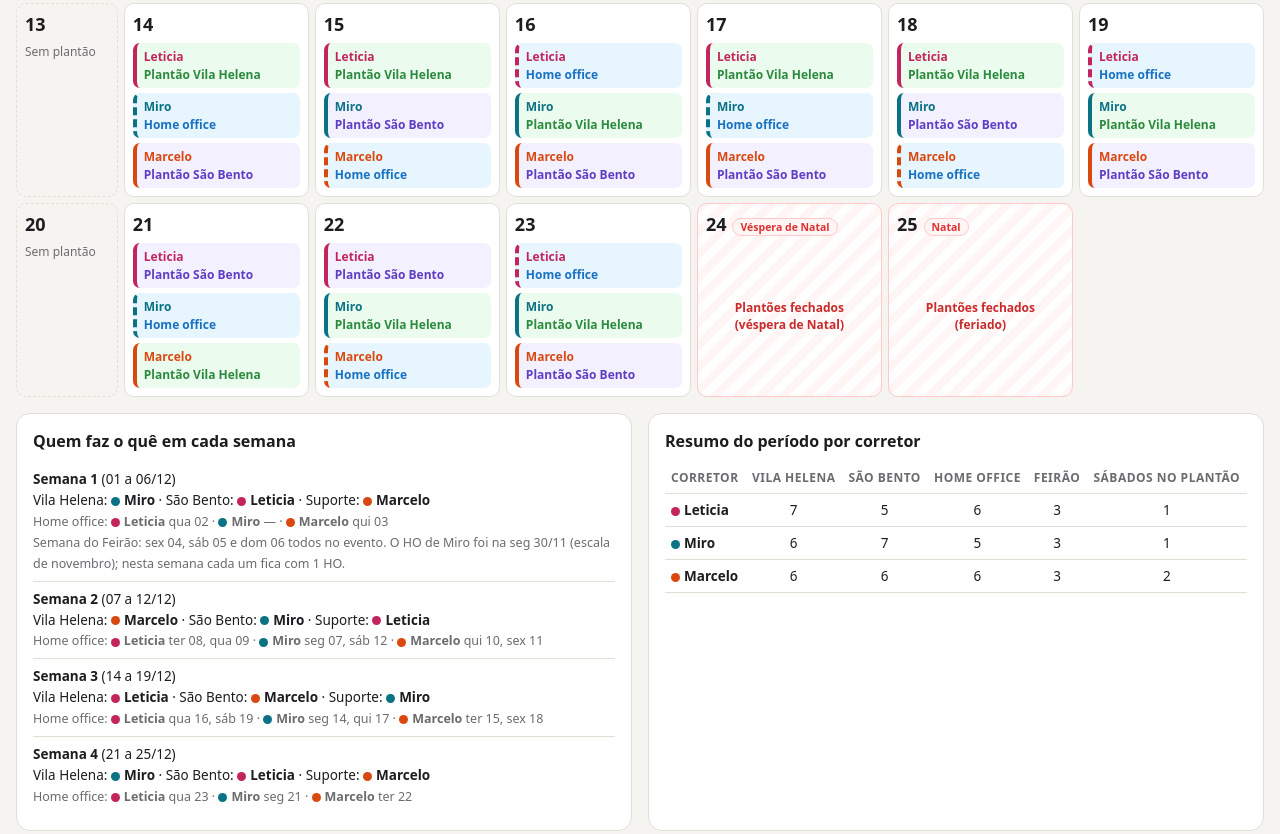
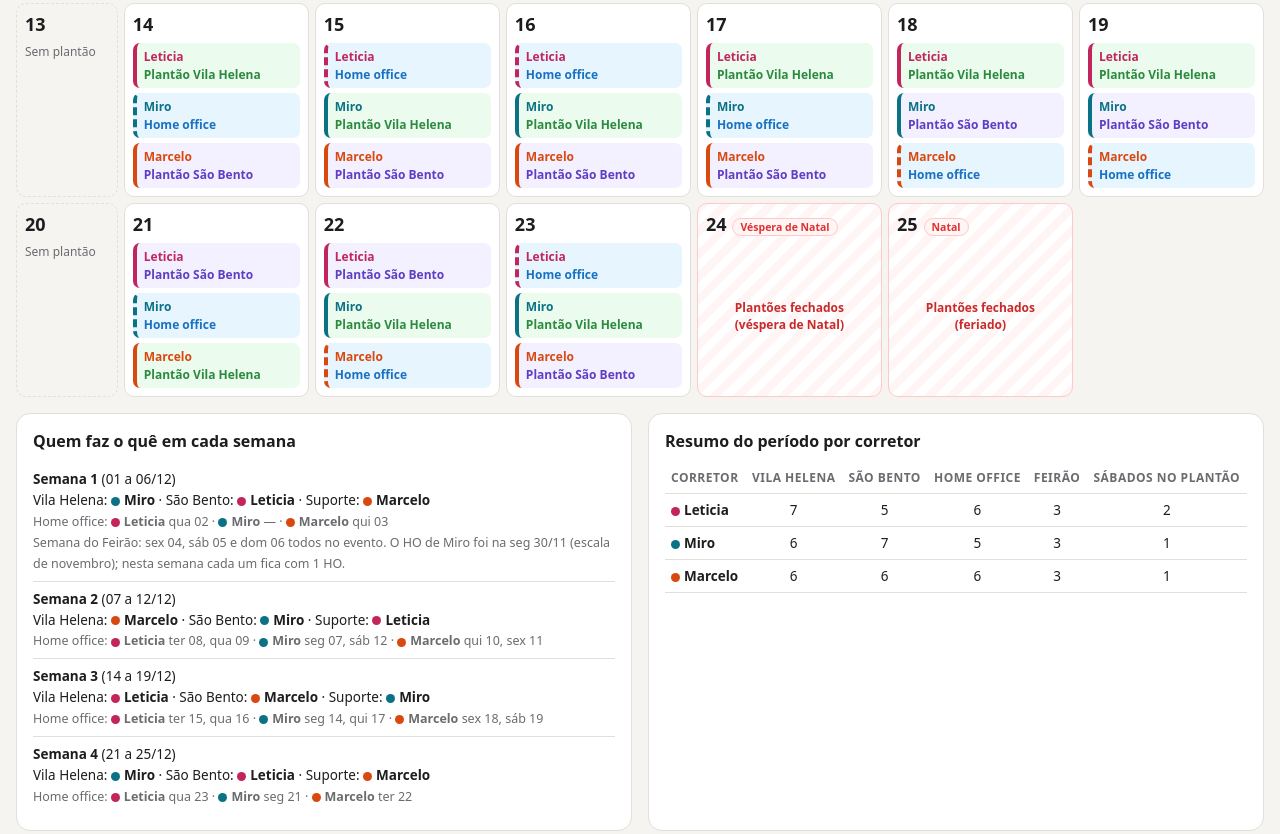
Before and after one commit to LCS1dev/agendacorretores, a plain HTML site: page index.html in a window 1280 px wide. Shown: the part 890-1724 px from the top of the page. Drawn offline with Linux system fonts and the light colour scheme.

Commit message:
Escala de dezembro: sábado 19/12 de HO passa para o Marcelo; Leticia fica com a terça 15
Co-Authored-By: Claude Sonnet 5.5 <noreply@anthropic.com>
Claude-Session: https://claude.ai/code/session_01JJt1p8AzBGf8GpkapJYowG

```diff
--- a/index.html
+++ b/index.html
@@ -179,13 +179,13 @@ const HOL = {24:'Véspera de Natal', 25:'Natal'};   // plantões fechados
 const EVE = {};                                    // vésperas com plantão aberto (nenhuma)
 const FEIRAO = {4:1, 5:1, 6:1};                    // Feirão Casa Paulista: os três no evento
 const HO_FIXO = {1:'Miro', 3:'Leticia', 5:'Marcelo'};   // getDay(): seg, qua, sex
-const SAB = {12:'Miro', 19:'Leticia'};             // sábados de HO, em rodízio (05/12 é Feirão)
+const SAB = {12:'Miro', 19:'Marcelo'};             // sábados de HO, em rodízio (05/12 é Feirão)
 // 2º home office de terça/quinta (a partir de 07/12) + HO do Marcelo na quinta 03/12
-const EXTRA = {3:'Marcelo', 8:'Leticia', 10:'Marcelo', 15:'Marcelo', 17:'Miro', 22:'Marcelo'};
+const EXTRA = {3:'Marcelo', 8:'Leticia', 10:'Marcelo', 15:'Leticia', 17:'Miro', 22:'Marcelo'};
 
 const NAME = {A:'Feirão Casa Paulista + 2 HO por semana'};
 const DESC = {
-  A: '<b>Feirão Casa Paulista nos dias 04, 05 e 06/12:</b> os três corretores trabalham no evento (sexta, sábado e domingo). Na semana do feirão cada um fica com 1 home office (Miro seg 30/11, Leticia qua 02, Marcelo qui 03). <b>A partir de 07/12</b> voltam os 2 home offices por semana para cada corretor: o dia fixo (Miro seg · Leticia qua · Marcelo sex) mais um em terça, quinta ou sábado, em rodízio. Os sábados de HO são alternados (Miro 12/12 e Leticia 19/12), e todo dia aberto tem sempre 1 corretor em cada plantão.'
+  A: '<b>Feirão Casa Paulista nos dias 04, 05 e 06/12:</b> os três corretores trabalham no evento (sexta, sábado e domingo). Na semana do feirão cada um fica com 1 home office (Miro seg 30/11, Leticia qua 02, Marcelo qui 03). <b>A partir de 07/12</b> voltam os 2 home offices por semana para cada corretor: o dia fixo (Miro seg · Leticia qua · Marcelo sex) mais um em terça, quinta ou sábado, em rodízio. Os sábados de HO são alternados (Miro 12/12 e Marcelo 19/12), e todo dia aberto tem sempre 1 corretor em cada plantão.'
 };
 
 let OPT = 'A', FILTER = '';
```
